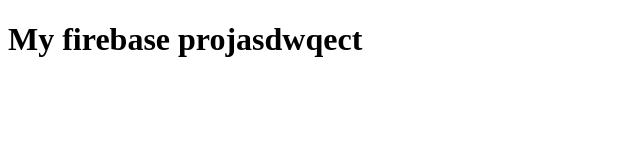
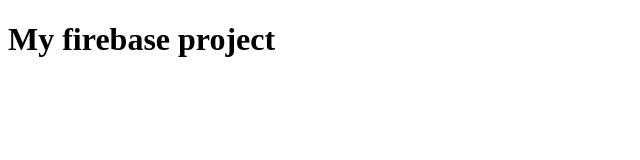
Before and after one commit to tomy96-frontend/simple_firebase_9, a plain HTML site: page dist/index.html in a window 1280 px wide. Shown: the whole page, without its empty margins (0-640 px from the left). Drawn offline with Linux system fonts and the light colour scheme.

Commit message:
corrected h1 tittle

```diff
--- a/dist/index.html
+++ b/dist/index.html
@@ -7,7 +7,7 @@
     <title>FireBase 9</title>
 </head>
 <body>
-    <h1>My firebase projasdwqect</h1>
+    <h1>My firebase project</h1>
 
 </body>
 </html>
```
